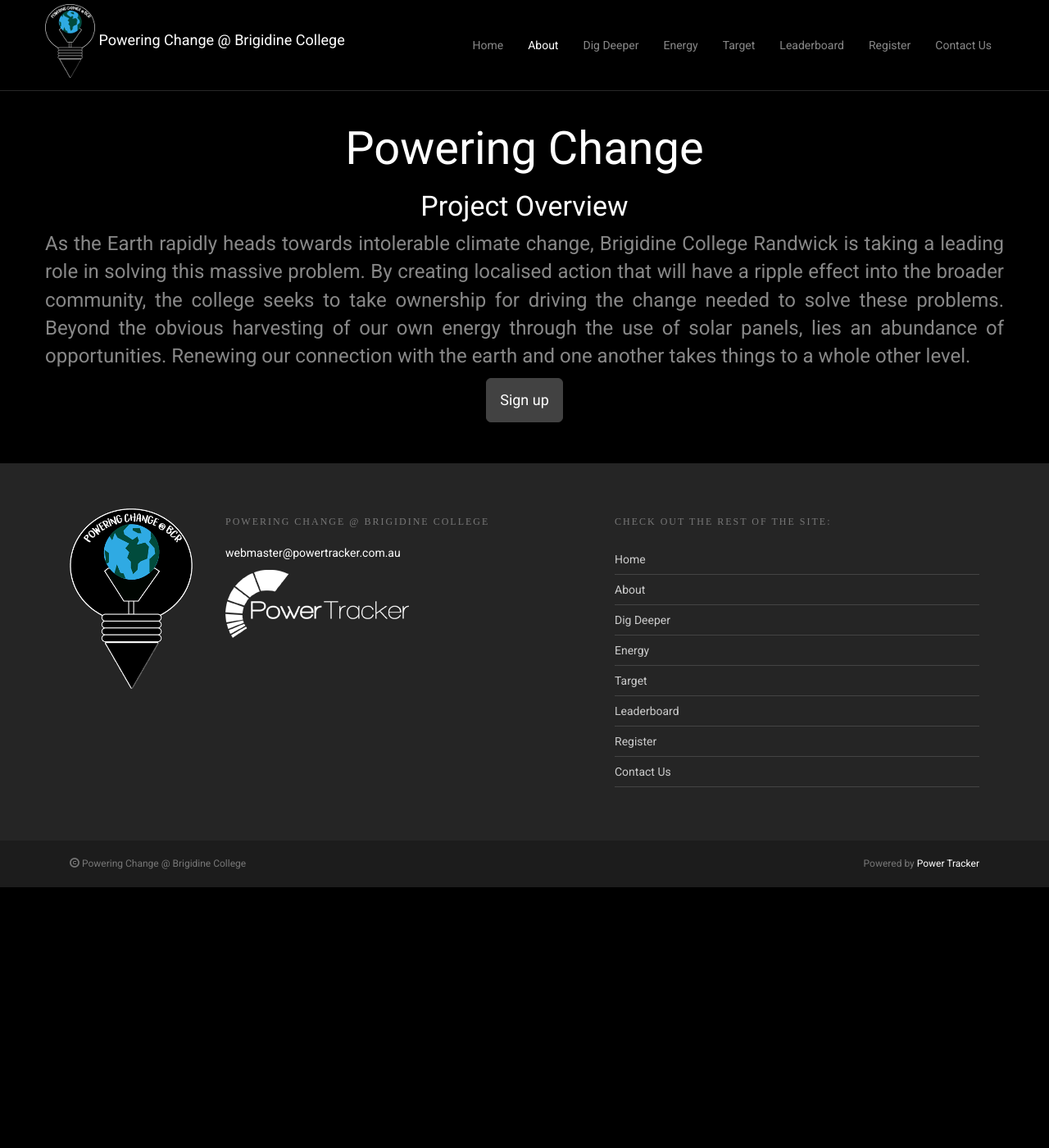
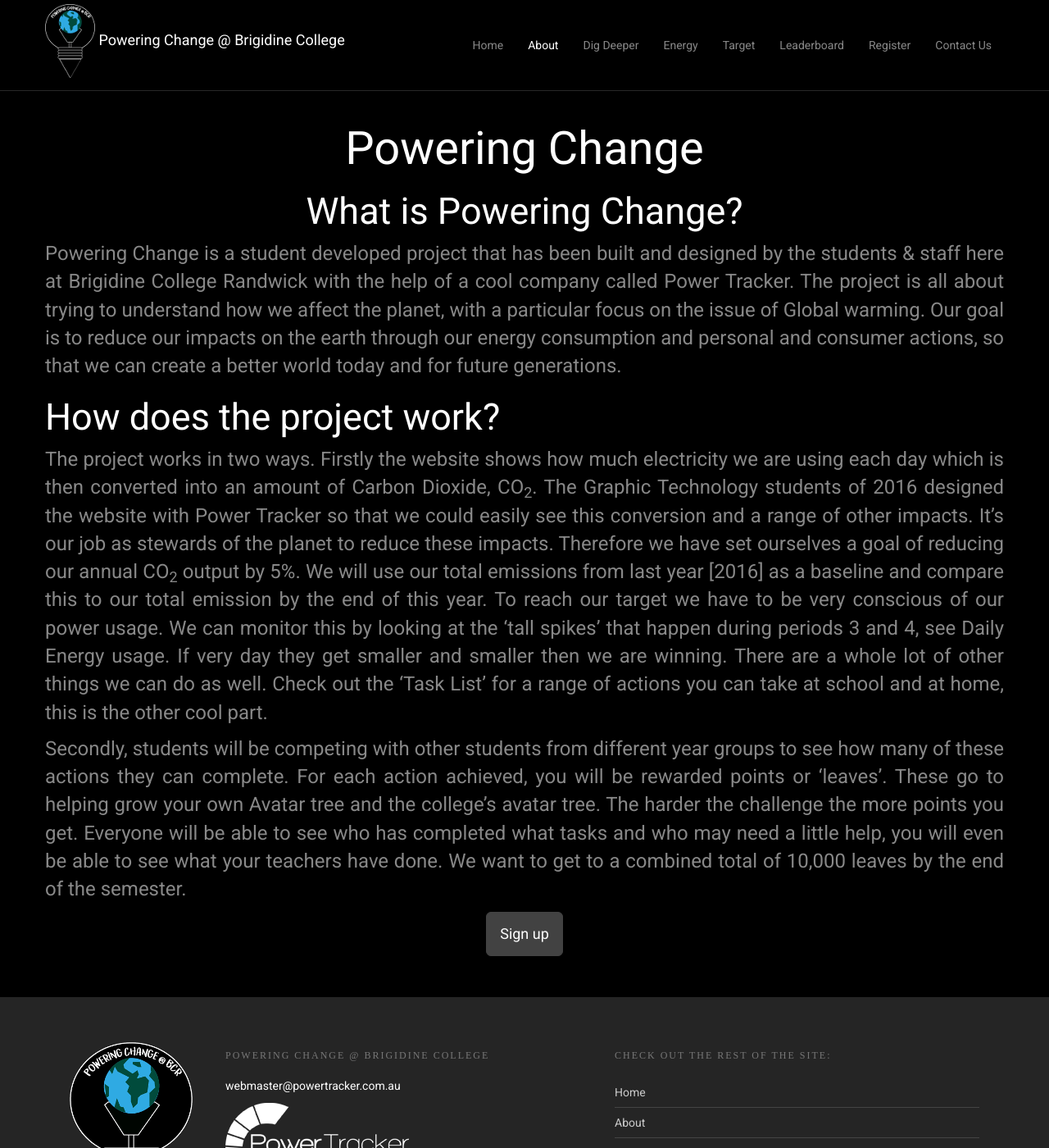
Before and after one commit to samyalv04/brigidine.powertracker.com.au, a Jekyll site: the page built from about/index.html, in a window 1280 px wide and 1400 px high. Shown: the whole window at 82% size. Built offline with Jekyll 4.4.1, drawn with Linux system fonts in a browser that asks for light colours.

Commit message:
Update about us content

```diff
--- a/about/index.html
+++ b/about/index.html
@@ -9,11 +9,20 @@ bodyclass: "page-about"
         <h1 class="text-center">
             Powering Change
         </h1>
-        <h3 class="text-center">
-            Project Overview
-        </h3>
+        <h2 class="text-center">
+            What is Powering Change?
+        </h2>
         <p class="big" style="text-align: justify;">
-            As the Earth rapidly heads towards intolerable climate change, Brigidine College Randwick is taking a leading role in solving this massive problem. By creating localised action that will have a ripple effect into the broader community, the college seeks to take ownership for driving the change needed to solve these problems. Beyond the obvious harvesting of our own energy through the use of solar panels, lies an abundance of opportunities. Renewing our connection with the earth and one another takes things to a whole other level.
+            Powering Change is a student developed project that has been built and designed by the students & staff here at Brigidine College Randwick with the help of a cool company called Power Tracker. The project is all about trying to understand how we affect the planet, with a particular focus on the issue of Global warming. Our goal is to reduce our impacts on the earth through our energy consumption and personal and consumer actions, so that we can create a better world today and for future generations.
+        </p>
+        <h2>
+            How does the project work?
+        </h2>
+        <p class="big" style="text-align: justify;">
+            The project works in two ways. Firstly the website shows how much electricity we are using each day which is then converted into an amount of Carbon Dioxide, CO<sub>2</sub>. The Graphic Technology students of 2016 designed the website with Power Tracker so that we could easily see this conversion and a range of other impacts. It’s our job as stewards of the planet to reduce these impacts. Therefore we have set ourselves a goal of reducing our annual CO<sub>2</sub> output by 5%. We will use our total emissions from last year [2016] as a baseline and compare this to our total emission by the end of this year. To reach our target we have to be very conscious of our power usage. We can monitor this by looking at the ‘tall spikes’ that happen during periods 3 and 4, see Daily Energy usage. If very day they get smaller and smaller then we are winning. There are a whole lot of other things we can do as well. Check out the ‘Task List’ for a range of actions you can take at school and at home, this is the other cool part.
+        </p>
+        <p class="big" style="text-align: justify;">
+            Secondly, students will be competing with other students from different year groups to see how many of these actions they can complete. For each action achieved, you will be rewarded points or ‘leaves’. These go to helping grow your own Avatar tree and the college’s avatar tree. The harder the challenge the more points you get. Everyone will be able to see who has completed what tasks and who may need a little help, you will even be able to see what your teachers have done. We want to get to a combined total of 10,000 leaves by the end of the semester.
         </p>
         <div class="row text-center">
             <div class="col-xs-12">
```
